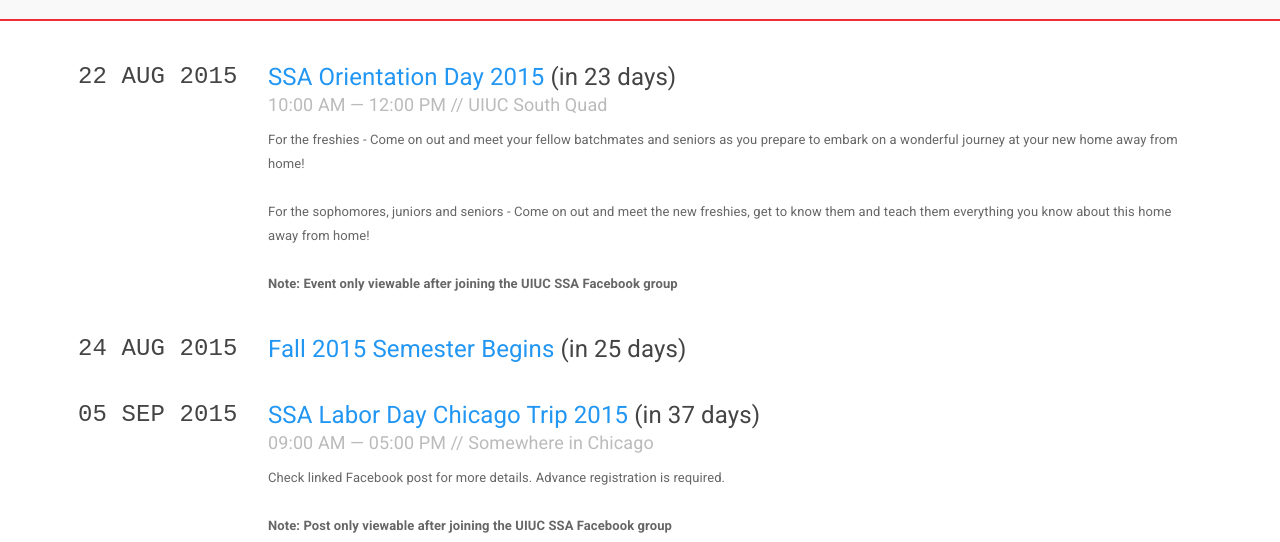
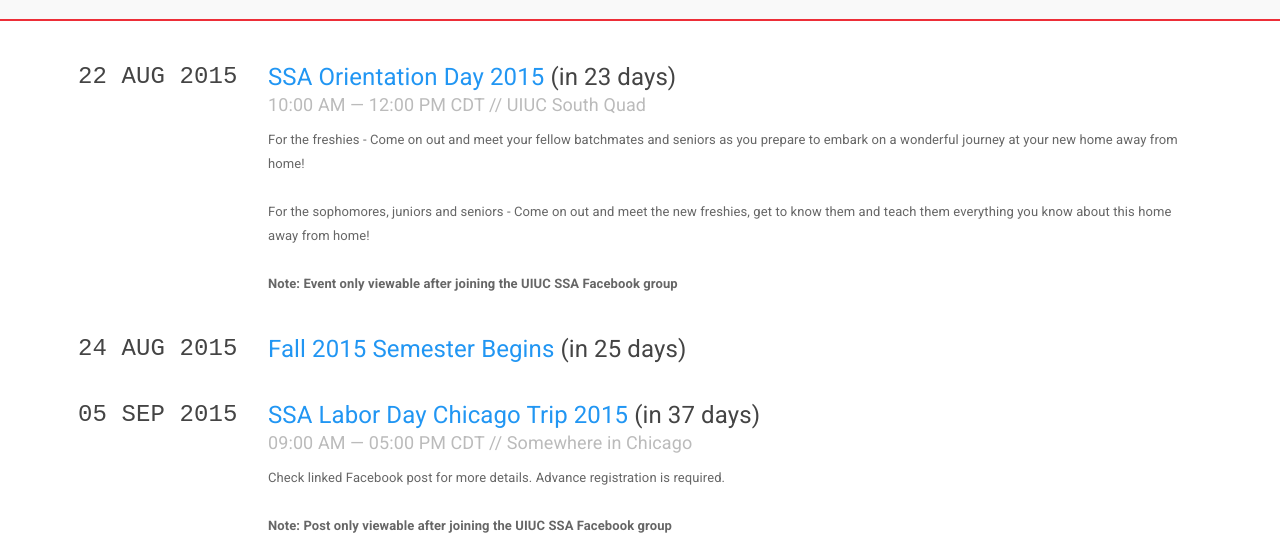
Before and after one commit to uiucssa/uiucssa.github.io, a Jekyll site: the page built from events.html, in a window 1280 px wide. Shown: the part 135-677 px from the top of the page. Built offline with Jekyll 4.4.1, drawn with Linux system fonts in a browser that asks for light colours; part of the change alters nothing that is shown.

```diff
--- a/_config.yml
+++ b/_config.yml
@@ -1,2 +1,4 @@
 gems:
   - jekyll-sitemap
+
+timezone: America/Chicago
```
